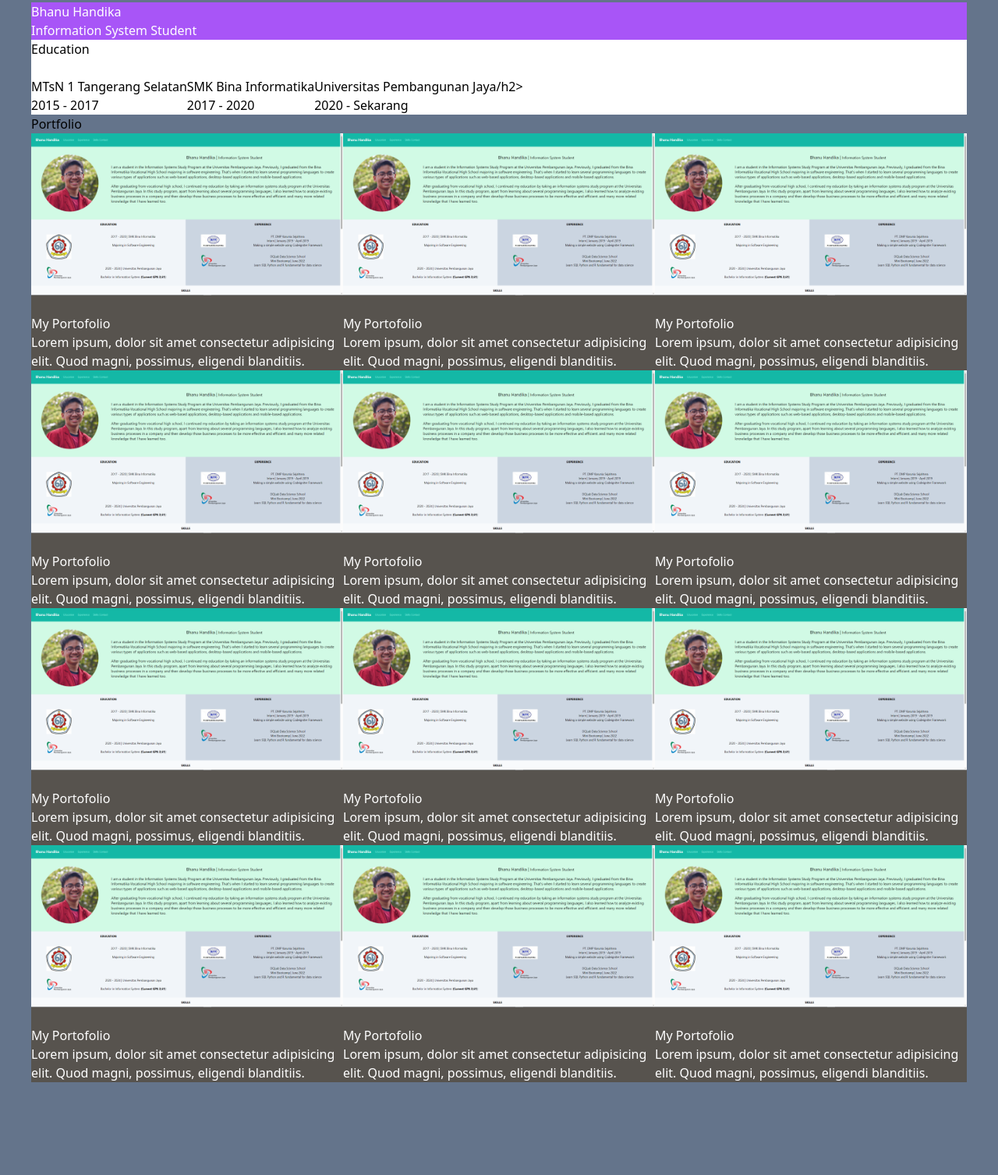
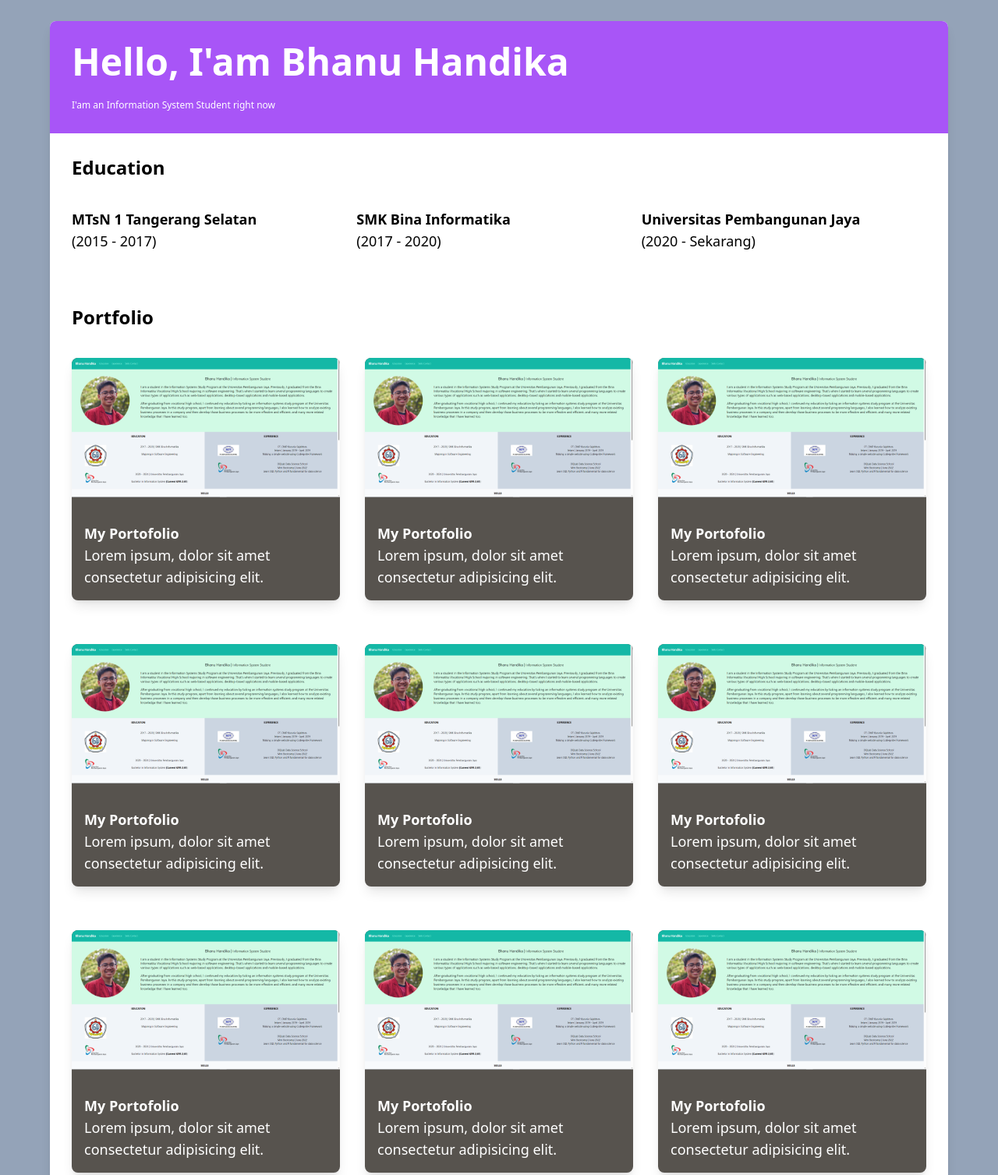
Before and after one commit to bhanuhandika/bhanu_handika-final_project, a plain HTML site: page index.html in a window 1280 px wide. Shown: the part 37-1544 px from the top of the page at 78% size. Before the commit the page ends 1425 px from the top, so only its background shows below. Drawn offline with nearby package versions, Linux system fonts and the light colour scheme.

Commit message:
Finishing semua section

```diff
--- a/index.html
+++ b/index.html
@@ -7,116 +7,115 @@
     <script src="https://cdn.tailwindcss.com"></script>
     <title>Final Project</title>
 </head>
-<body class="bg-slate-500">
-    <!-- <div> -->
-        <!-- <img src="img/Sublime Light.jpg" alt="" class="bg-auto"> -->
-    <!-- </div> -->
-    <div class="flex flex-col mx-10 mt-10">
-        <section class="bg-purple-500 text-white">
-            <h1>Bhanu Handika</h1>
-            <p>Information System Student</p>
+<body class="bg-slate-400">
+    <div class="flex flex-col mx-16 my-16 bg-neutral-50 rounded-lg shadow-lg">
+        <section class="bg-purple-500 text-white rounded-t-lg px-7 py-7">
+            <h1 class="text-5xl font-bold">Hello, I'am Bhanu Handika</h1>
+            <br />
+            <p class="text-xs">I'am an Information System Student right now</p>
         </section>
-        <section class="bg-white text-black">
-            <h1>Education</h1>
+        <section class="bg-white text-black px-7 py-7">
+            <h1 class="text-2xl font-bold">Education</h1>
             <br />
-            <div class="flex flex-col md:flex-row ">
-                <div>
-                    <h2>MTsN 1 Tangerang Selatan</h2>
-                    <p>2015 - 2017</p>
+            <div class="flex flex-col md:flex-row">
+                <div class="my-3 w-1/4 md: w-full">
+                    <h2 class="text-lg font-bold">MTsN 1 Tangerang Selatan</h2>
+                    <p class="text-lg">(2015 - 2017)</p>
                 </div>
-                <div>
-                    <h2>SMK Bina Informatika</h2>
-                    <p>2017 - 2020</p>
+                <div class="my-3 w-1/4 md: w-full">
+                    <h2 class="text-lg font-bold">SMK Bina Informatika</h2>
+                    <p class="text-lg">(2017 - 2020)</p>
                 </div>
-                <div>
-                    <h2>Universitas Pembangunan Jaya/h2>
-                    <p>2020 - Sekarang</p>
+                <div class="my-3 w-1/4 md: w-full">
+                    <h2 class="text-lg font-bold">Universitas Pembangunan Jaya</h2>
+                    <p class="text-lg">(2020 - Sekarang)</p>
                 </div>
             </div>
         </section>
-        <section>
-            <h1>Portfolio</h1>
-            <div class="flex flex-col md:flex-row ">
-                <div class="flex flex-col bg-stone-600 text-white">
-                    <img src="img/portofolio_dummy.PNG" alt="portofolio dummy image">
+        <section class="bg-white text-black px-7 py-7">
+            <h1 class="text-2xl font-bold">Portfolio</h1>
+            <br />
+            <div class="flex flex-col md:flex-row justify-between gap-8 mb-8">
+                <div class="flex flex-col bg-stone-600 text-white rounded-lg shadow-lg my-3">
+                    <img src="img/portofolio_dummy.PNG" alt="portofolio dummy image" class="rounded-t-lg">
                     <br />
-                    <h1>My Portofolio</h1>
-                    <h2>Lorem ipsum, dolor sit amet consectetur adipisicing elit. Quod magni, possimus, eligendi blanditiis.</h2>
+                    <h1 class="text-lg font-bold mx-4 mt-2">My Portofolio</h1>
+                    <h2 class="text-lg mx-4 mb-4">Lorem ipsum, dolor sit amet consectetur adipisicing elit.</h2>
                 </div>
-                <div class="flex flex-col bg-stone-600 text-white">
-                    <img src="img/portofolio_dummy.PNG" alt="portofolio dummy image">
+                <div class="flex flex-col bg-stone-600 text-white rounded-lg shadow-lg my-3">
+                    <img src="img/portofolio_dummy.PNG" alt="portofolio dummy image" class="rounded-t-lg">
                     <br />
-                    <h1>My Portofolio</h1>
-                    <h2>Lorem ipsum, dolor sit amet consectetur adipisicing elit. Quod magni, possimus, eligendi blanditiis.</h2>
+                    <h1 class="text-lg font-bold mx-4 mt-2">My Portofolio</h1>
+                    <h2 class="text-lg mx-4 mb-4">Lorem ipsum, dolor sit amet consectetur adipisicing elit.</h2>
                 </div>
-                <div class="flex flex-col bg-stone-600 text-white">
-                    <img src="img/portofolio_dummy.PNG" alt="portofolio dummy image">
+                <div class="flex flex-col bg-stone-600 text-white rounded-lg shadow-lg my-3">
+                    <img src="img/portofolio_dummy.PNG" alt="portofolio dummy image" class="rounded-t-lg">
                     <br />
-                    <h1>My Portofolio</h1>
-                    <h2>Lorem ipsum, dolor sit amet consectetur adipisicing elit. Quod magni, possimus, eligendi blanditiis.</h2>
+                    <h1 class="text-lg font-bold mx-4 mt-2">My Portofolio</h1>
+                    <h2 class="text-lg mx-4 mb-4">Lorem ipsum, dolor sit amet consectetur adipisicing elit.</h2>
                 </div>
             </div>
 
-            <div class="flex flex-col md:flex-row ">
-                <div class="flex flex-col bg-stone-600 text-white">
-                    <img src="img/portofolio_dummy.PNG" alt="portofolio dummy image">
+            <div class="flex flex-col md:flex-row justify-between gap-8 mb-8">
+                <div class="flex flex-col bg-stone-600 text-white rounded-lg shadow-lg my-3">
+                    <img src="img/portofolio_dummy.PNG" alt="portofolio dummy image" class="rounded-t-lg">
                     <br />
-                    <h1>My Portofolio</h1>
-                    <h2>Lorem ipsum, dolor sit amet consectetur adipisicing elit. Quod magni, possimus, eligendi blanditiis.</h2>
+                    <h1 class="text-lg font-bold mx-4 mt-2">My Portofolio</h1>
+                    <h2 class="text-lg mx-4 mb-4">Lorem ipsum, dolor sit amet consectetur adipisicing elit.</h2>
                 </div>
-                <div class="flex flex-col bg-stone-600 text-white">
-                    <img src="img/portofolio_dummy.PNG" alt="portofolio dummy image">
+                <div class="flex flex-col bg-stone-600 text-white rounded-lg shadow-lg my-3">
+                    <img src="img/portofolio_dummy.PNG" alt="portofolio dummy image" class="rounded-t-lg">
                     <br />
-                    <h1>My Portofolio</h1>
-                    <h2>Lorem ipsum, dolor sit amet consectetur adipisicing elit. Quod magni, possimus, eligendi blanditiis.</h2>
+                    <h1 class="text-lg font-bold mx-4 mt-2">My Portofolio</h1>
+                    <h2 class="text-lg mx-4 mb-4">Lorem ipsum, dolor sit amet consectetur adipisicing elit.</h2>
                 </div>
-                <div class="flex flex-col bg-stone-600 text-white">
-                    <img src="img/portofolio_dummy.PNG" alt="portofolio dummy image">
+                <div class="flex flex-col bg-stone-600 text-white rounded-lg shadow-lg my-3">
+                    <img src="img/portofolio_dummy.PNG" alt="portofolio dummy image" class="rounded-t-lg">
                     <br />
-                    <h1>My Portofolio</h1>
-                    <h2>Lorem ipsum, dolor sit amet consectetur adipisicing elit. Quod magni, possimus, eligendi blanditiis.</h2>
+                    <h1 class="text-lg font-bold mx-4 mt-2">My Portofolio</h1>
+                    <h2 class="text-lg mx-4 mb-4">Lorem ipsum, dolor sit amet consectetur adipisicing elit.</h2>
                 </div>
             </div>
 
-            <div class="flex flex-col md:flex-row ">
-                <div class="flex flex-col bg-stone-600 text-white">
-                    <img src="img/portofolio_dummy.PNG" alt="portofolio dummy image">
+            <div class="flex flex-col md:flex-row justify-between gap-8 mb-8">
+                <div class="flex flex-col bg-stone-600 text-white rounded-lg shadow-lg my-3">
+                    <img src="img/portofolio_dummy.PNG" alt="portofolio dummy image" class="rounded-t-lg">
                     <br />
-                    <h1>My Portofolio</h1>
-                    <h2>Lorem ipsum, dolor sit amet consectetur adipisicing elit. Quod magni, possimus, eligendi blanditiis.</h2>
+                    <h1 class="text-lg font-bold mx-4 mt-2">My Portofolio</h1>
+                    <h2 class="text-lg mx-4 mb-4">Lorem ipsum, dolor sit amet consectetur adipisicing elit.</h2>
                 </div>
-                <div class="flex flex-col bg-stone-600 text-white">
-                    <img src="img/portofolio_dummy.PNG" alt="portofolio dummy image">
+                <div class="flex flex-col bg-stone-600 text-white rounded-lg shadow-lg my-3">
+                    <img src="img/portofolio_dummy.PNG" alt="portofolio dummy image" class="rounded-t-lg">
                     <br />
-                    <h1>My Portofolio</h1>
-                    <h2>Lorem ipsum, dolor sit amet consectetur adipisicing elit. Quod magni, possimus, eligendi blanditiis.</h2>
+                    <h1 class="text-lg font-bold mx-4 mt-2">My Portofolio</h1>
+                    <h2 class="text-lg mx-4 mb-4">Lorem ipsum, dolor sit amet consectetur adipisicing elit.</h2>
                 </div>
-                <div class="flex flex-col bg-stone-600 text-white">
-                    <img src="img/portofolio_dummy.PNG" alt="portofolio dummy image">
+                <div class="flex flex-col bg-stone-600 text-white rounded-lg shadow-lg my-3">
+                    <img src="img/portofolio_dummy.PNG" alt="portofolio dummy image" class="rounded-t-lg">
                     <br />
-                    <h1>My Portofolio</h1>
-                    <h2>Lorem ipsum, dolor sit amet consectetur adipisicing elit. Quod magni, possimus, eligendi blanditiis.</h2>
+                    <h1 class="text-lg font-bold mx-4 mt-2">My Portofolio</h1>
+                    <h2 class="text-lg mx-4 mb-4">Lorem ipsum, dolor sit amet consectetur adipisicing elit.</h2>
                 </div>
             </div>
 
-            <div class="flex flex-col md:flex-row ">
-                <div class="flex flex-col bg-stone-600 text-white">
-                    <img src="img/portofolio_dummy.PNG" alt="portofolio dummy image">
+            <div class="flex flex-col md:flex-row justify-between gap-8 mb-8">
+                <div class="flex flex-col bg-stone-600 text-white rounded-lg shadow-lg my-3">
+                    <img src="img/portofolio_dummy.PNG" alt="portofolio dummy image" class="rounded-t-lg">
                     <br />
-                    <h1>My Portofolio</h1>
-                    <h2>Lorem ipsum, dolor sit amet consectetur adipisicing elit. Quod magni, possimus, eligendi blanditiis.</h2>
+                    <h1 class="text-lg font-bold mx-4 mt-2">My Portofolio</h1>
+                    <h2 class="text-lg mx-4 mb-4">Lorem ipsum, dolor sit amet consectetur adipisicing elit.</h2>
                 </div>
-                <div class="flex flex-col bg-stone-600 text-white">
-                    <img src="img/portofolio_dummy.PNG" alt="portofolio dummy image">
+                <div class="flex flex-col bg-stone-600 text-white rounded-lg shadow-lg my-3">
+                    <img src="img/portofolio_dummy.PNG" alt="portofolio dummy image" class="rounded-t-lg">
                     <br />
-                    <h1>My Portofolio</h1>
-                    <h2>Lorem ipsum, dolor sit amet consectetur adipisicing elit. Quod magni, possimus, eligendi blanditiis.</h2>
+                    <h1 class="text-lg font-bold mx-4 mt-2">My Portofolio</h1>
+                    <h2 class="text-lg mx-4 mb-4">Lorem ipsum, dolor sit amet consectetur adipisicing elit.</h2>
                 </div>
-                <div class="flex flex-col bg-stone-600 text-white">
-                    <img src="img/portofolio_dummy.PNG" alt="portofolio dummy image">
+                <div class="flex flex-col bg-stone-600 text-white rounded-lg shadow-lg my-3">
+                    <img src="img/portofolio_dummy.PNG" alt="portofolio dummy image" class="rounded-t-lg">
                     <br />
-                    <h1>My Portofolio</h1>
-                    <h2>Lorem ipsum, dolor sit amet consectetur adipisicing elit. Quod magni, possimus, eligendi blanditiis.</h2>
+                    <h1 class="text-lg font-bold mx-4 mt-2">My Portofolio</h1>
+                    <h2 class="text-lg mx-4 mb-4">Lorem ipsum, dolor sit amet consectetur adipisicing elit.</h2>
                 </div>
             </div>
         </section>
```
Also changed, not shown: img/Sublime_Light.jpg (renamed from img/Sublime Light.jpg).
